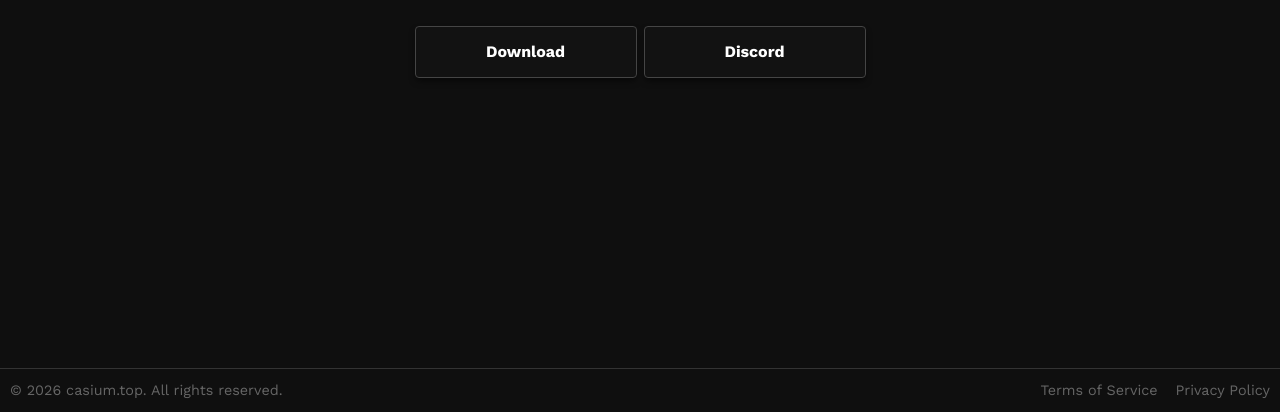
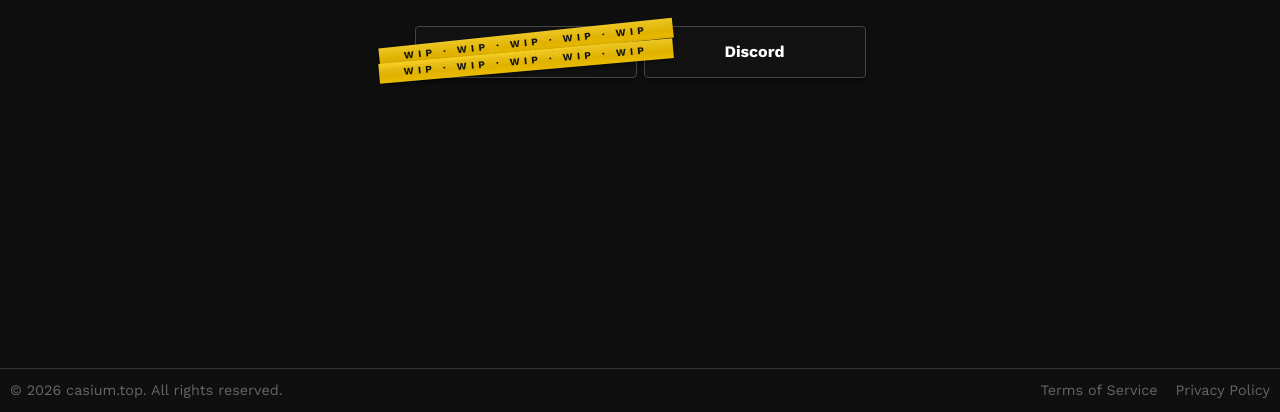
Before and after one commit to fak3hidden/Casium, a website: page website/public/index.html in a window 1280 px wide. Shown: the part 388-800 px from the top of the page. Drawn offline with Linux system fonts and the light colour scheme.

Commit message:
Landing: Download out, Purchase in — taped up with two yellow WIP straps
- Purchase is a disabled slab (aria-disabled, not-allowed cursor, dimmed
  label, tooltip pointing at the Discord) crossed by two parallel yellow
  tape straps repeating 'WIP ·' — pointer-events none so they're pure decor
- OG card mirrors it: same greyed Purchase slab under two rotated yellow
  WIP straps, rendered in build-images.py
- README: how to un-tape it when the shop exists (index.html, search 'taped')
- reseeded demo keys after the sandbox reset emptied the gitignored store

Co-authored-by: arena-agent <297053741+arena-agent@users.noreply.github.com>

```diff
--- a/website/public/assets/css/site.css
+++ b/website/public/assets/css/site.css
@@ -60,6 +60,46 @@
 .modern-button:active { transform: translateY(1px); }
 .modern-button:focus-visible { outline: 2px solid #fff; outline-offset: 2px; }
 
+/* ------------------------------------------------------------------ taped-up WIP button */
+
+.taped {
+  position: relative;
+  display: inline-block;
+}
+
+.taped .modern-button {
+  cursor: not-allowed;
+  color: #8f8f8f;
+}
+
+.taped .modern-button:hover { background-color: rgb(18, 18, 18); }
+.taped .modern-button:active { transform: none; }
+
+.tape {
+  position: absolute;
+  left: 50%;
+  width: 134%;
+  height: 20px;
+  background: linear-gradient(180deg, #f6cf27, #e9b900 60%, #f2c200);
+  color: #141414;
+  font-family: var(--sans);
+  font-size: 10px;
+  font-weight: 700;
+  letter-spacing: 0.42em;
+  line-height: 20px;
+  text-align: center;
+  text-transform: uppercase;
+  white-space: nowrap;
+  overflow: hidden;
+  box-shadow: 0 2px 5px rgba(0, 0, 0, 0.45);
+  opacity: 0.96;
+  pointer-events: none;
+  user-select: none;
+}
+
+.tape-1 { top: 6px;    transform: translateX(-50%) rotate(-6deg); }
+.tape-2 { bottom: 6px; transform: translateX(-50%) rotate(-5deg); }
+
 /* ------------------------------------------------------------------ footer bar */
 
 .footer {
--- a/website/public/index.html
+++ b/website/public/index.html
@@ -32,8 +32,13 @@
   <p class="fade-in fade-in-delay-1">A powerful Lua executor aimed to give you the best scripting experience.</p>
 
   <nav class="hero-buttons fade-in fade-in-delay-2" aria-label="Primary">
-    <!-- EDIT: point Download at your real build; swap the Discord invite -->
-    <a class="modern-button" href="/downloads/Casium-2.4.1.zip" download>Download</a>
+    <!-- EDIT: point Purchase at your shop when it exists; swap the Discord invite -->
+    <span class="taped">
+      <button class="modern-button" type="button" aria-disabled="true"
+              title="Payments are under construction — keys are in the Discord meanwhile.">Purchase</button>
+      <span class="tape tape-1" aria-hidden="true">WIP · WIP · WIP · WIP · WIP</span>
+      <span class="tape tape-2" aria-hidden="true">WIP · WIP · WIP · WIP · WIP</span>
+    </span>
     <a class="modern-button" href="https://discord.gg/casium" rel="noopener noreferrer" target="_blank">Discord</a>
   </nav>
 </main>
```
Also changed, not shown: image-search/potassium-pro-executor-website-homepage-1.gif (deleted), image-search/potassium-pro-executor-website-homepage-2.png (deleted), image-search/potassium-pro-executor-website-homepage-3.jpg (deleted), image-search/potassium-pro-executor-website-homepage-4.png (deleted), image-search/potassium-pro-executor-website-homepage-5.png (deleted), website/README.md, website/public/assets/img/og.png, 1 other file.
